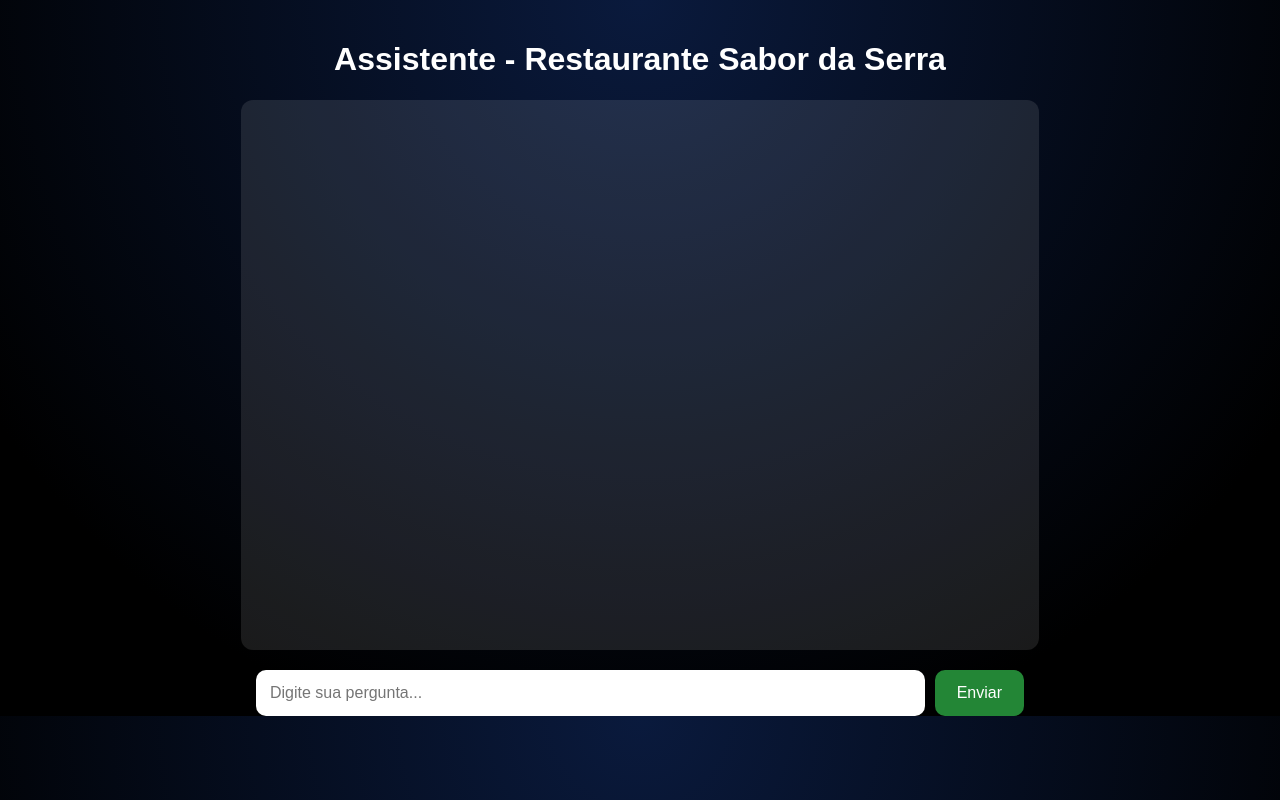
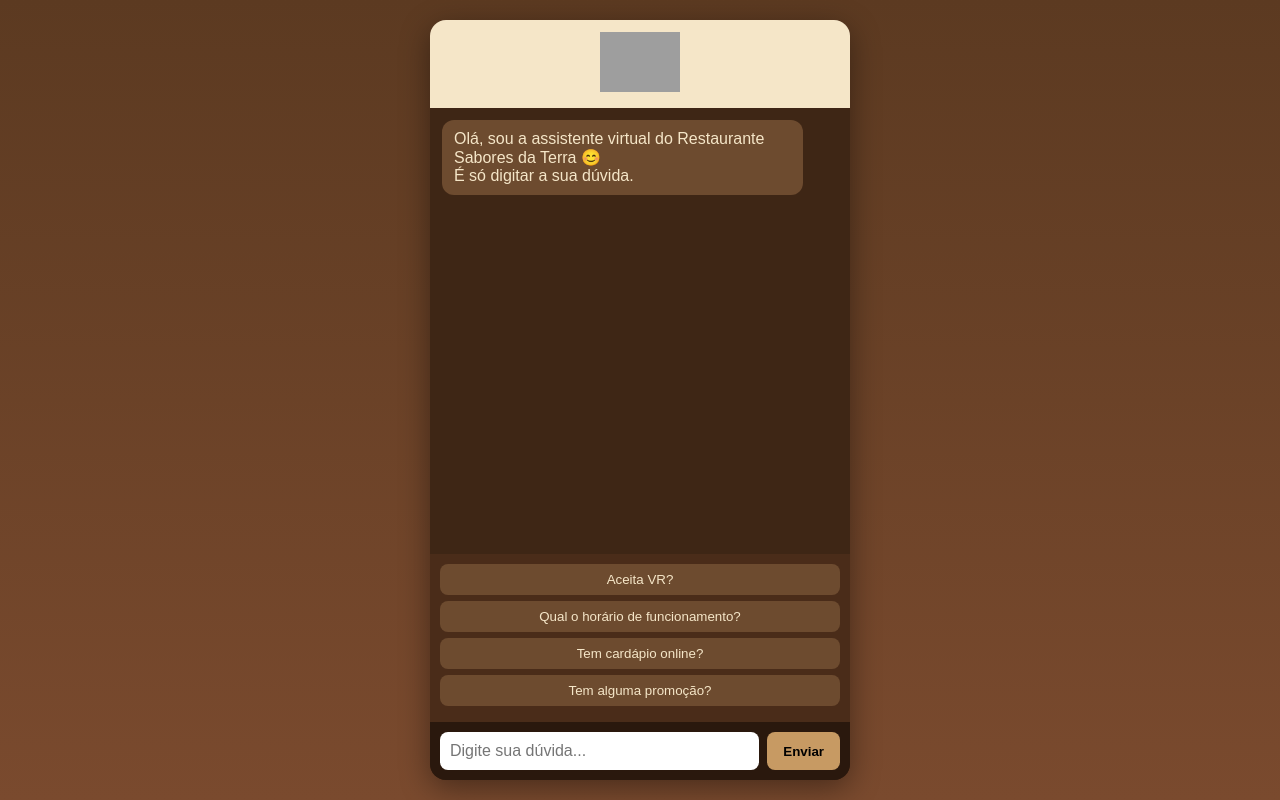
Before and after one commit to felpbv/estatisticamente-projeto-00, a Flask app: page / in a window 1280 px wide. Run offline with Flask 3, Linux system fonts and the light colour scheme; parts of the project's set-up code (start-up, migrations or seed data) failed here and were passed over; grey boxes are pictures that could not be loaded.

Commit message:
Mudança Geral no LAYOUT

```diff
--- a/templates/index.html
+++ b/templates/index.html
@@ -1,120 +1,279 @@
 <!DOCTYPE html>
-<html lang="pt-br">
+<html lang="pt-BR">
 <head>
     <meta charset="UTF-8">
-<title>Assistente - Restaurante Sabor da Serra</title>
+    <title>Assistente Virtual - Sabores da Terra</title>
 
+    <!-- ===============================
+         📱 CONFIGURAÇÃO PARA MOBILE
+         =============================== -->
+    <meta name="viewport" content="width=device-width, initial-scale=1.0">
+
+    <!-- ===============================
+         🎨 ESTILO BASEADO NO LOGO
+         =============================== -->
     <style>
         body {
-        background: radial-gradient(circle at top, #0a1a3d, #000000 80%);
             margin: 0;
-        font-family: Arial, sans-serif;
-        color: white;
+            font-family: Arial, Helvetica, sans-serif;
+            background: linear-gradient(180deg, #5C3A21, #7A4A2E);
+            color: #F5E6C8;
+            min-height: 100vh;
+            display: flex;
+            justify-content: center;
+            align-items: center;
         }
-    h1 {
+
+        .chat-container {
+            width: 100%;
+            max-width: 420px;
+            height: 95vh;
+            background-color: #3E2615;
+            border-radius: 16px;
+            box-shadow: 0 8px 30px rgba(0,0,0,0.4);
+            display: flex;
+            flex-direction: column;
+            overflow: hidden;
+        }
+
+        /* ===============================
+           🖼️ ÁREA DO LOGO
+           =============================== */
+        .logo-area {
+            background-color: #F5E6C8;
+            padding: 12px;
             text-align: center;
-        padding-top: 20px;
-        font-size: 32px;
         }
-    #chat-container {
-        width: 60%;
-        height: 65vh;
-        margin: 20px auto;
-        background: rgba(255, 255, 255, 0.1);
-        border-radius: 12px;
-        padding: 15px;
+
+        .logo-area img {
+            max-height: 60px;
+        }
+
+        /* ===============================
+           💬 MENSAGENS
+           =============================== */
+        .messages {
+            flex: 1;
+            padding: 12px;
             overflow-y: auto;
         }
-    .msg {
-        padding: 10px 15px;
-        border-radius: 10px;
-        margin-bottom: 12px;
-        max-width: 80%;
+
+        .message {
+            padding: 10px 12px;
+            border-radius: 12px;
+            margin-bottom: 8px;
+            max-width: 85%;
+            word-wrap: break-word;
         }
+
+        .bot {
+            background-color: #6D4B2F;
+            color: #F5E6C8;
+        }
+
         .user {
-        background: #1f6feb;
+            background-color: #C79A63;
+            color: #3E2615;
             align-self: flex-end;
-        margin-left: auto;
         }
-    .bot {
-        background: #30363d;
-        border-left: 4px solid #58a6ff;
+
+        .typing {
+            font-style: italic;
+            opacity: 0.8;
         }
-    #input-area {
-        width: 60%;
-        margin: 0 auto;
+
+        /* ===============================
+           ❓ PERGUNTAS FREQUENTES
+           =============================== */
+        .faq {
+            padding: 10px;
+            background-color: #4A2C19;
+        }
+
+        .faq button {
+            width: 100%;
+            background-color: #6D4B2F;
+            color: #F5E6C8;
+            border: none;
+            border-radius: 8px;
+            padding: 8px;
+            margin-bottom: 6px;
+            cursor: pointer;
+        }
+
+        /* ===============================
+           ⌨️ INPUT
+           =============================== */
+        .input-area {
             display: flex;
+            padding: 10px;
+            background-color: #2A180D;
         }
-    #prompt {
+
+        .input-area input {
             flex: 1;
-        padding: 14px;
-        border-radius: 10px;
+            padding: 10px;
+            border-radius: 8px;
             border: none;
             font-size: 16px;
+            outline: none;
         }
-    #enviar {
-        padding: 14px 22px;
-        margin-left: 10px;
-        background: #238636;
+
+        .input-area button {
+            margin-left: 8px;
+            background-color: #C79A63;
             border: none;
-        border-radius: 10px;
-        color: white;
-        font-size: 16px;
+            border-radius: 8px;
+            padding: 0 16px;
+            font-weight: bold;
             cursor: pointer;
         }
-    #enviar:hover {
-        background: #2ea043;
+
+        /* ===============================
+           📱 MOBILE
+           =============================== */
+        @media (max-width: 480px) {
+            .chat-container {
+                height: 100vh;
+                border-radius: 0;
+            }
         }
     </style>
+</head>
 
-</head>
 <body>
 
-<h1>Assistente - Restaurante Sabor da Serra</h1>
+<div class="chat-container">
 
-<div id="chat-container"></div>
-
-<div id="input-area">
-    <input id="prompt" type="text" placeholder="Digite sua pergunta..." />
-    <button id="enviar">Enviar</button>
+    <!-- 🖼️ LOGO -->
+    <div class="logo-area">
+        <img src="/static/logo.png" alt="Sabores da Terra">
     </div>
 
+    <!-- 💬 MENSAGENS -->
+    <div class="messages" id="messages"></div>
+
+    <!-- ❓ FAQ -->
+    <div class="faq" id="faq"></div>
+
+    <!-- ⌨️ INPUT -->
+    <div class="input-area">
+        <input type="text" id="input" placeholder="Digite sua dúvida..." />
+        <button onclick="enviarMensagem()">Enviar</button>
+    </div>
+
+</div>
+
+<!-- ===============================
+     🧠 JAVASCRIPT
+     =============================== -->
 <script>
-    // Função para adicionar mensagens no chat
-    function addMessage(text, sender) {
-        const chat = document.getElementById("chat-container");
-        const msg = document.createElement("div");
-        msg.className = "msg " + sender;
-        msg.textContent = text;
-        chat.appendChild(msg);
-        chat.scrollTop = chat.scrollHeight;
+    /* =========================================
+       ✏️ CONFIGURAÇÕES EDITÁVEIS
+       ========================================= */
+
+    const mensagemBoasVindas =
+        "Olá, sou a assistente virtual do Restaurante Sabores da Terra 😊<br>É só digitar a sua dúvida.";
+
+    const perguntasFrequentes = [
+        "Aceita VR?",
+        "Qual o horário de funcionamento?",
+        "Tem cardápio online?",
+        "Tem alguma promoção?"
+    ];
+
+    /* =========================================
+       🔧 ELEMENTOS
+       ========================================= */
+    const messages = document.getElementById("messages");
+    const input = document.getElementById("input");
+    const faqDiv = document.getElementById("faq");
+
+    /* =========================================
+       👋 BOAS-VINDAS
+       ========================================= */
+    adicionarMensagem(mensagemBoasVindas, "bot");
+
+    perguntasFrequentes.forEach(pergunta => {
+        const btn = document.createElement("button");
+        btn.innerText = pergunta;
+        btn.onclick = () => enviarPerguntaFAQ(pergunta);
+        faqDiv.appendChild(btn);
+    });
+
+    /* =========================================
+       ⌨️ ENTER ENVIA
+       ========================================= */
+    input.addEventListener("keypress", function (e) {
+        if (e.key === "Enter") {
+            enviarMensagem();
         }
+    });
 
-    // Função executada quando o usuário envia uma mensagem
-    async function enviarMensagem() {
-        const input = document.getElementById("prompt");
+    /* =========================================
+       📤 ENVIAR MENSAGEM
+       ========================================= */
+    function enviarMensagem() {
         const texto = input.value.trim();
         if (!texto) return;
 
-        addMessage(texto, "user");
+        adicionarMensagem(texto, "user");
         input.value = "";
 
-        try {
-            const response = await fetch("/perguntar?pergunta=" + encodeURIComponent(texto));
-            const data = await response.json();
-            addMessage(data.resposta, "bot");
-        } catch (error) {
-            addMessage("❌ Erro ao conectar com o servidor.", "bot");
-        }
+        mostrarDigitando();
+
+        fetch(`/perguntar?pergunta=${encodeURIComponent(texto)}`)
+            .then(res => res.json())
+            .then(data => {
+                removerDigitando();
+                adicionarMensagem(data.resposta, "bot");
+            })
+            .catch(() => {
+                removerDigitando();
+                adicionarMensagem("Erro ao conectar com o servidor.", "bot");
+            });
     }
 
-    // Botão enviar
-    document.getElementById("enviar").onclick = enviarMensagem;
+    function enviarPerguntaFAQ(pergunta) {
+        adicionarMensagem(pergunta, "user");
+        mostrarDigitando();
 
-    // Permite enviar com Enter
-    document.getElementById("prompt").addEventListener("keypress", function(e) {
-        if (e.key === "Enter") enviarMensagem();
+        fetch(`/perguntar?pergunta=${encodeURIComponent(pergunta)}`)
+            .then(res => res.json())
+            .then(data => {
+                removerDigitando();
+                adicionarMensagem(data.resposta, "bot");
+            })
+            .catch(() => {
+                removerDigitando();
+                adicionarMensagem("Erro ao conectar com o servidor.", "bot");
             });
+    }
+
+    /* =========================================
+       💬 FUNÇÕES AUXILIARES
+       ========================================= */
+    function adicionarMensagem(texto, tipo) {
+        const div = document.createElement("div");
+        div.className = `message ${tipo}`;
+        div.innerHTML = texto;
+        messages.appendChild(div);
+        messages.scrollTop = messages.scrollHeight;
+    }
+
+    function mostrarDigitando() {
+        const div = document.createElement("div");
+        div.className = "message bot typing";
+        div.id = "digitando";
+        div.innerText = "Digitando...";
+        messages.appendChild(div);
+        messages.scrollTop = messages.scrollHeight;
+    }
+
+    function removerDigitando() {
+        const el = document.getElementById("digitando");
+        if (el) el.remove();
+    }
 </script>
 
 </body>
```
Lines whose indentation alone changed are shown as unchanged.
